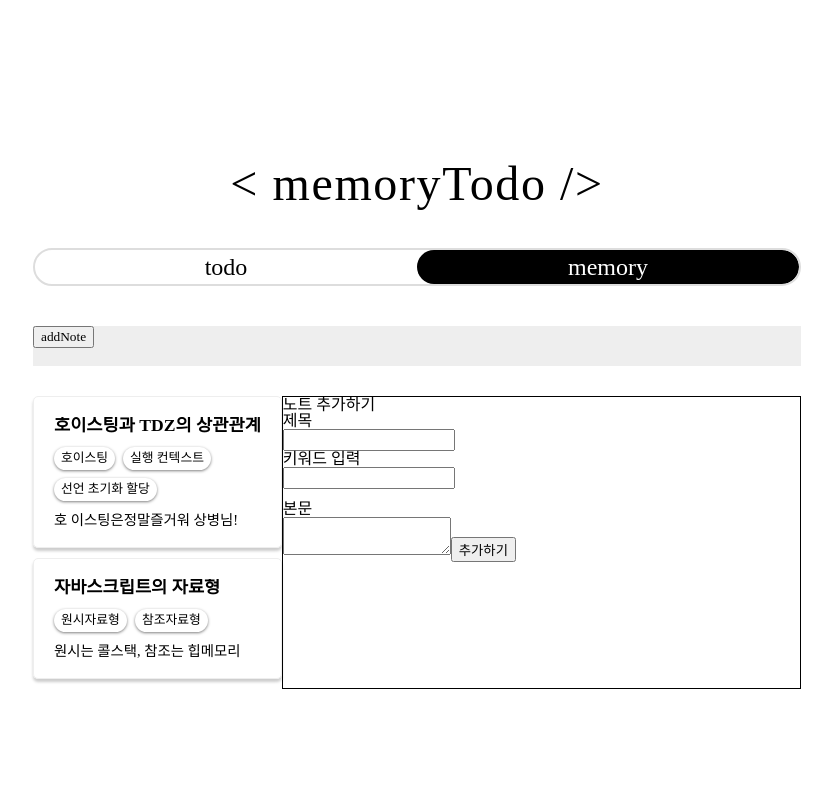
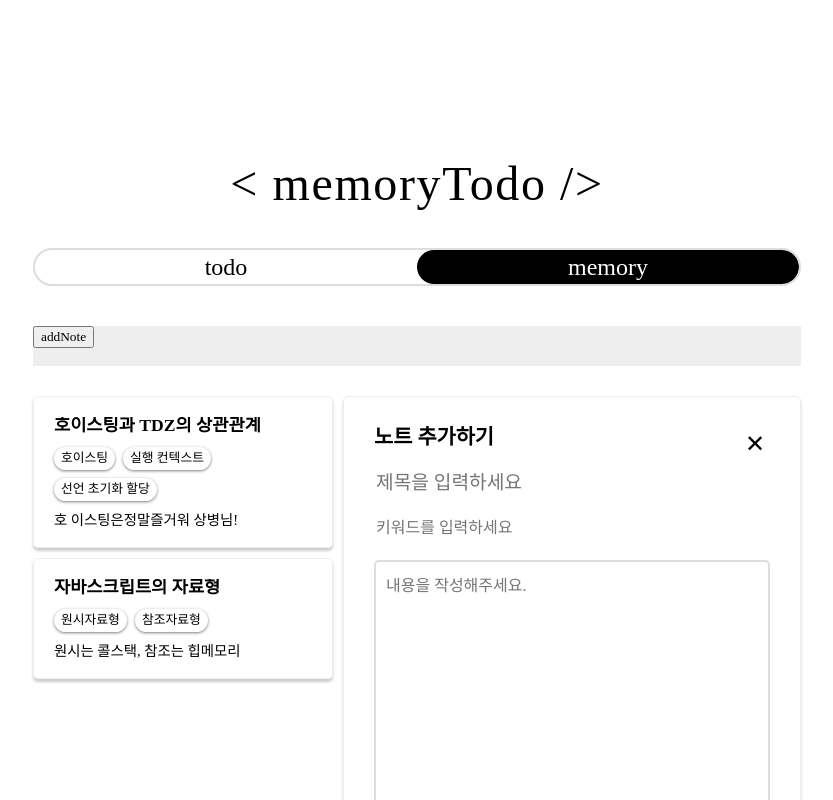
Before and after one commit to CHOI-K-ROCK/TODO_TS, a React (Create React App) app: page /memory in a window 1280 px wide. Both pictures are taken after a click on the button "addNote". Shown: the top 800 px of the page, without its empty margins (223-1056 px from the left). Built offline with nearby package versions, Linux system fonts and the light colour scheme; a web font is replaced by a local one.

Commit message:
노트 추가 기능 완성

```diff
--- a/src/components/Memory/AddNote.tsx
+++ b/src/components/Memory/AddNote.tsx
@@ -1,21 +1,89 @@
 import { notesActions } from 'modules/memory';
-import React, { useRef, useState } from 'react';
+import React, { useMemo, useRef, useState } from 'react';
 import { useDispatch } from 'react-redux';
 import styled from 'styled-components';
 import { v4 as uuidv4 } from 'uuid';
 
-const Container = styled.section``;
+const Container = styled.section`
+  position: relative;
+  display: flex;
+  flex-direction: column;
+  justify-content: center;
+
+  padding: 30px;
+
+  .close_btn {
+    display: grid;
+    place-items: center;
+    padding: 3px 0;
+
+    width: 30px;
+    height: 30px;
+
+    position: absolute;
+    top: 30px;
+    right: 30px;
+
+    background: none;
+    border: none;
+
+    font-size: 1.5rem;
+
+    cursor: pointer;
+
+    transition: 0.1s;
+
+    &:hover {
+      border-radius: 100vmax;
+      background-color: #000;
+      color: #fff;
+      font-weight: bold;
+    }
+  }
+`;
+
+const Title = styled.h2`
+  font-size: 1.3rem;
+  font-weight: bold;
+  margin-bottom: 20px;
+`;
+
+const NoteTitleWrapper = styled.div`
+  margin-bottom: 20px;
+
+  .title_input {
+    width: 100%;
+    height: 30px;
+
+    border: none;
+    outline: none;
+
+    box-sizing: border-box;
+
+    font-size: 1.2rem;
+  }
+`;
 
 const KeywordsWrapper = styled.div`
+  margin-bottom: 10px;
+
+  .keywords_wrapper {
     display: flex;
     flex-wrap: wrap;
     gap: 8px;
 
     margin-bottom: 12px;
 
+    .keyword_input {
+      font-size: 1rem;
+
+      border: none;
+      outline: none;
+    }
+
     .keyword {
-    font-size: 0.8rem;
-
+      font-size: 0.9rem;
+      position: relative;
       min-width: 30px;
       width: max-content;
       padding: 5px 7px;
@@ -25,10 +93,91 @@ const KeywordsWrapper = styled.div`
       border-radius: 100vmax;
 
       box-shadow: 0 1px 3px rgba(0, 0, 0, 0.5);
+
+      user-select: none;
+
+      overflow: hidden;
+
+      cursor: pointer;
+
+      &:hover::before {
+        content: '✕';
+        line-height: 26px;
+        position: absolute;
+        top: 0;
+        left: 0;
+
+        display: block;
+
+        width: 100%;
+        height: 100%;
+
+        background-color: #ffb9b9;
+
+        animation: appear 0.1s linear;
+
+        @keyframes appear {
+          0% {
+            opacity: 0;
+          }
+
+          100% {
+            opacity: 1;
+          }
+        }
+      }
+    }
   }
 `;
 
-function AddNote(): JSX.Element {
+const ContentWrapper = styled.div`
+  margin-bottom: 10px;
+  .content_input {
+    width: 100%;
+    height: 400px;
+
+    box-sizing: border-box;
+    padding: 10px;
+
+    resize: none;
+
+    border: 2px solid #ddd;
+    border-radius: 5px;
+
+    font-size: 1rem;
+
+    &:focus {
+      outline: none;
+      border: 2px solid #000;
+    }
+  }
+`;
+
+const AddBtn = styled.button`
+  padding: 5px 0;
+
+  background: none;
+  border: 2px solid #ddd;
+  border-radius: 100vmax;
+
+  font-size: 1rem;
+
+  cursor: pointer;
+
+  transition: 0.1s;
+
+  &:hover {
+    background-color: #000;
+    color: #fff;
+    border: 2px solid #000;
+  }
+`;
+
+function AddNote({
+  setOpenAdd,
+}: {
+  setOpenAdd: React.Dispatch<React.SetStateAction<boolean>>;
+}): JSX.Element {
   const dispatch = useDispatch();
 
   const [title, setTitle] = useState<string>('');
@@ -38,7 +187,7 @@ function AddNote(): JSX.Element {
 
   const addKeyword = (e: React.KeyboardEvent<HTMLInputElement>) => {
     if (
-      keywords &&
+      keywordValue &&
       !keywords.includes(keywordValue) &&
       e.key === 'Enter' &&
       e.nativeEvent.isComposing === false
@@ -73,20 +222,29 @@ function AddNote(): JSX.Element {
 
   return (
     <Container>
-      <h2>노트 추가하기</h2>
-
-      {/* 제목 입력 */}
-      <h3>제목</h3>
+      <Title>노트 추가하기</Title>
+      <button
+        type="button"
+        className="close_btn"
+        onClick={() => setOpenAdd(false)}
+      >
+        ✕
+      </button>
+      {/* 제목 */}
+      <NoteTitleWrapper>
         <input
           type="text"
           className="title_input"
+          placeholder="제목을 입력하세요"
+          spellCheck={false}
           onChange={(e) => setTitle(e.target.value)}
         />
-
+      </NoteTitleWrapper>
       {/* 키워드 */}
-      <h3>키워드 입력</h3>
       <KeywordsWrapper>
+        {/* <h3>키워드 입력</h3> */}
         {/* 키워드 표시 */}
+        <div className="keywords_wrapper">
           {keywords?.map((keyword) => {
             return (
               <div
@@ -103,24 +261,28 @@ function AddNote(): JSX.Element {
           {/* 키워드 입력 */}
           <input
             type="text"
-          className="tag_input"
+            className="keyword_input"
+            spellCheck={false}
+            placeholder="키워드를 입력하세요"
             value={keywordValue}
             onChange={(e) => setKeywordValue(e.currentTarget.value)}
             onKeyDown={(e) => addKeyword(e)}
           />
+        </div>
       </KeywordsWrapper>
-
-      {/* 본문 작성 */}
-      <h3>본문</h3>
+      {/* 본문 */}
+      <ContentWrapper>
         <textarea
+          placeholder="내용을 작성해주세요."
           className="content_input"
+          spellCheck={false}
           onChange={(e) => setContent(e.target.value)}
         />
-
+      </ContentWrapper>
       {/* 노트 추가 버튼 */}
-      <button type="button" onClick={addNote}>
-        추가하기
-      </button>
+      <AddBtn type="button" onClick={addNote}>
+        작성완료
+      </AddBtn>
     </Container>
   );
 }
--- a/src/components/Memory/Memory.tsx
+++ b/src/components/Memory/Memory.tsx
@@ -19,15 +19,42 @@ const FunctionBar = styled.div`
 
 const ContentsWrapper = styled.div`
   display: flex;
+  gap: 10px;
 
   .lists {
-    width: 35%;
+    flex: 1 0;
+
+    min-width: 300px;
+    min-height: 600px;
+    height: max-content;
   }
 
   .contents {
-    width: 75%;
+    flex: 2 0;
+
+    min-width: 400px;
+    min-height: 600px;
+    height: max-content;
     box-sizing: border-box;
-    border: 1px solid;
+
+    border: 1px solid #eee;
+
+    border-radius: 5px;
+    box-shadow: 0 3px 3px rgba(0, 0, 0, 0.2);
+
+    animation: rise 0.3s;
+
+    @keyframes rise {
+      0% {
+        opacity: 0;
+        transform: translateY(5px);
+      }
+
+      100% {
+        opacity: 1;
+        transform: translateY(0);
+      }
+    }
   }
 `;
 
@@ -76,7 +103,11 @@ function Memory(): JSX.Element {
           })}
         </ul>
         <div className="contents">
-          {openAdd ? <AddNote /> : <Viewer note={currentNote} />}
+          {openAdd ? (
+            <AddNote setOpenAdd={setOpenAdd} />
+          ) : (
+            <Viewer note={currentNote} />
+          )}
         </div>
       </ContentsWrapper>
     </Container>
--- a/src/components/Memory/Viewer.tsx
+++ b/src/components/Memory/Viewer.tsx
@@ -3,6 +3,8 @@ import styled from 'styled-components';
 
 const Container = styled.section`
   height: 100%;
+
+  padding: 30px;
 
   .content {
     white-space: pre-wrap;
```
Lines whose indentation alone changed are shown as unchanged.
